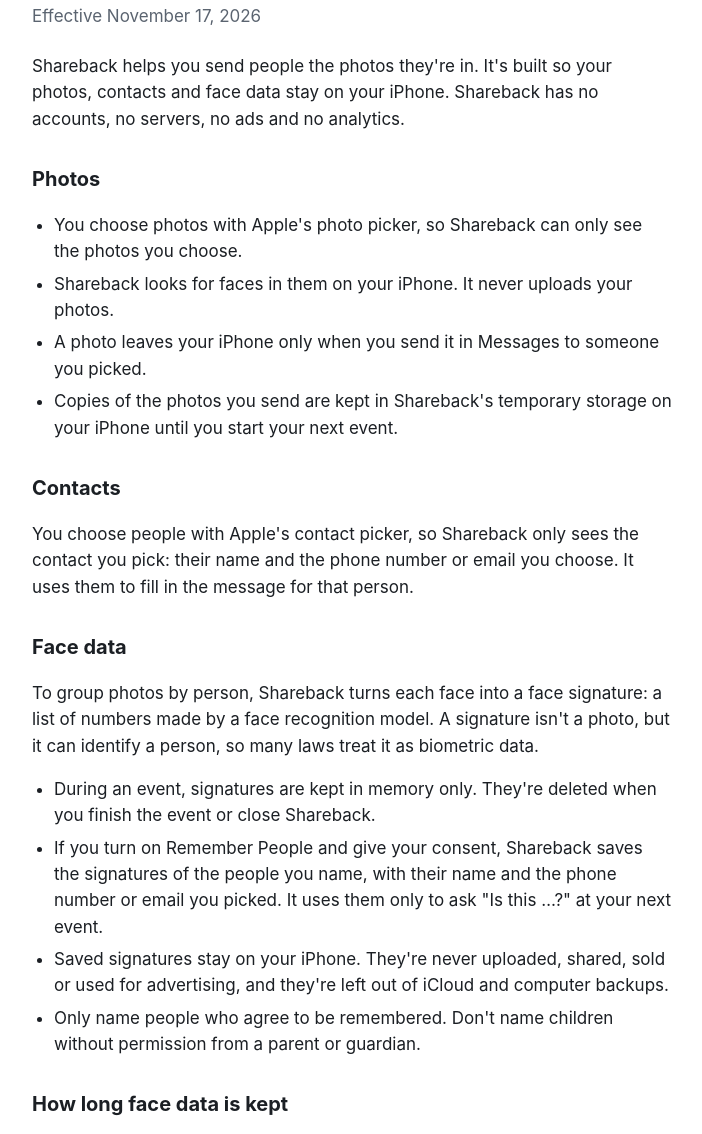
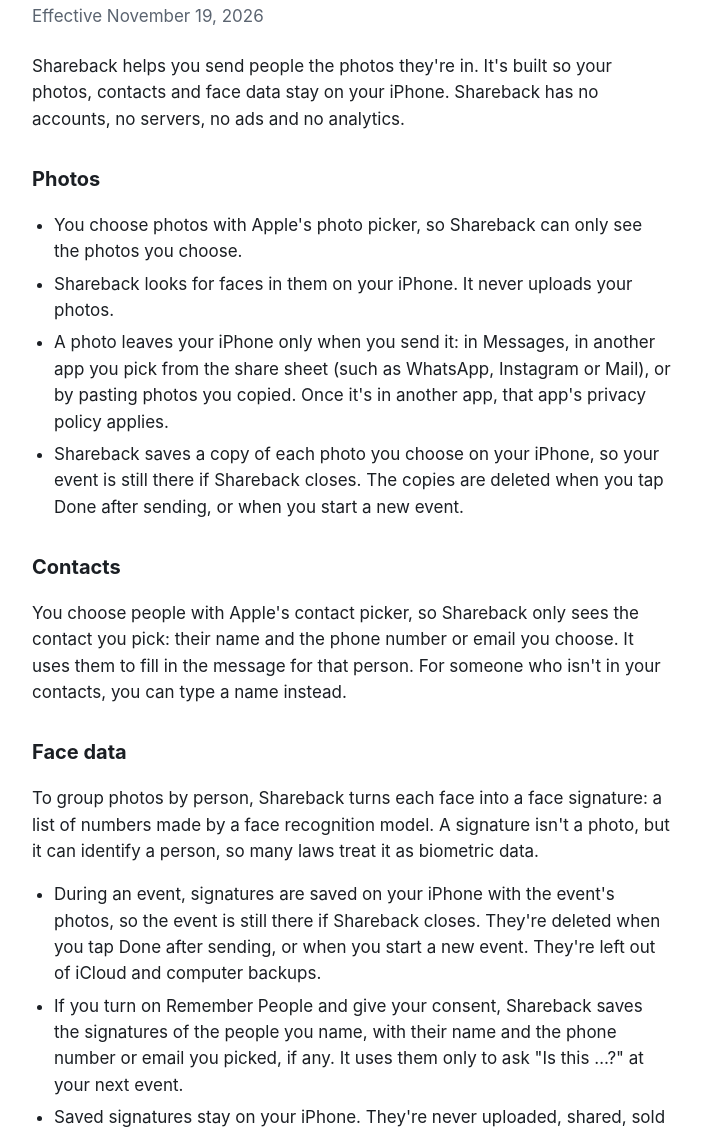
Before and after one commit to JuancaUmana/shareback-legal, a plain HTML site: page privacy/index.html in a window 1280 px wide. Shown: the part 114-1248 px from the top of the page, without its empty margins (288-990 px from the left). Drawn offline with Linux system fonts and the light colour scheme.

Commit message:
Update the Privacy Policy for Shareback 1.0 (3): saved events, other apps, typed names

```diff
--- a/privacy/index.html
+++ b/privacy/index.html
@@ -24,22 +24,22 @@ nav { margin-top: 40px; padding-top: 20px; border-top: 1px solid var(--rule); di
 <main>
 <a class="app" href="../">Shareback</a>
 <h1>Privacy Policy</h1>
-<p class="date">Effective November 17, 2026</p>
+<p class="date">Effective November 19, 2026</p>
 <p>Shareback helps you send people the photos they&#x27;re in. It&#x27;s built so your photos, contacts and face data stay on your iPhone. Shareback has no accounts, no servers, no ads and no analytics.</p>
 <h2>Photos</h2>
 <ul>
 <li>You choose photos with Apple&#x27;s photo picker, so Shareback can only see the photos you choose.</li>
 <li>Shareback looks for faces in them on your iPhone. It never uploads your photos.</li>
-<li>A photo leaves your iPhone only when you send it in Messages to someone you picked.</li>
-<li>Copies of the photos you send are kept in Shareback&#x27;s temporary storage on your iPhone until you start your next event.</li>
+<li>A photo leaves your iPhone only when you send it: in Messages, in another app you pick from the share sheet (such as WhatsApp, Instagram or Mail), or by pasting photos you copied. Once it&#x27;s in another app, that app&#x27;s privacy policy applies.</li>
+<li>Shareback saves a copy of each photo you choose on your iPhone, so your event is still there if Shareback closes. The copies are deleted when you tap Done after sending, or when you start a new event.</li>
 </ul>
 <h2>Contacts</h2>
-<p>You choose people with Apple&#x27;s contact picker, so Shareback only sees the contact you pick: their name and the phone number or email you choose. It uses them to fill in the message for that person.</p>
+<p>You choose people with Apple&#x27;s contact picker, so Shareback only sees the contact you pick: their name and the phone number or email you choose. It uses them to fill in the message for that person. For someone who isn&#x27;t in your contacts, you can type a name instead.</p>
 <h2>Face data</h2>
 <p>To group photos by person, Shareback turns each face into a face signature: a list of numbers made by a face recognition model. A signature isn&#x27;t a photo, but it can identify a person, so many laws treat it as biometric data.</p>
 <ul>
-<li>During an event, signatures are kept in memory only. They&#x27;re deleted when you finish the event or close Shareback.</li>
-<li>If you turn on Remember People and give your consent, Shareback saves the signatures of the people you name, with their name and the phone number or email you picked. It uses them only to ask &quot;Is this …?&quot; at your next event.</li>
+<li>During an event, signatures are saved on your iPhone with the event&#x27;s photos, so the event is still there if Shareback closes. They&#x27;re deleted when you tap Done after sending, or when you start a new event. They&#x27;re left out of iCloud and computer backups.</li>
+<li>If you turn on Remember People and give your consent, Shareback saves the signatures of the people you name, with their name and the phone number or email you picked, if any. It uses them only to ask &quot;Is this …?&quot; at your next event.</li>
 <li>Saved signatures stay on your iPhone. They&#x27;re never uploaded, shared, sold or used for advertising, and they&#x27;re left out of iCloud and computer backups.</li>
 <li>Only name people who agree to be remembered. Don&#x27;t name children without permission from a parent or guardian.</li>
 </ul>
```
